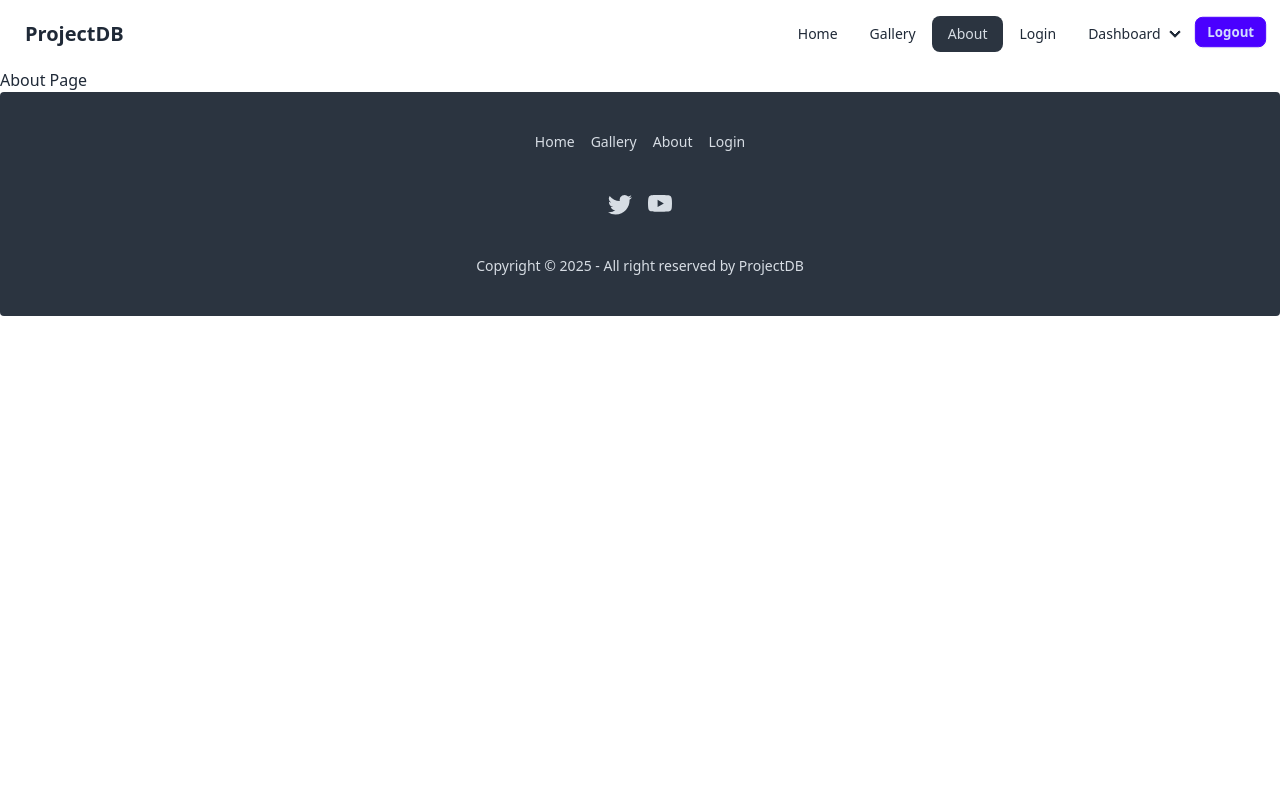
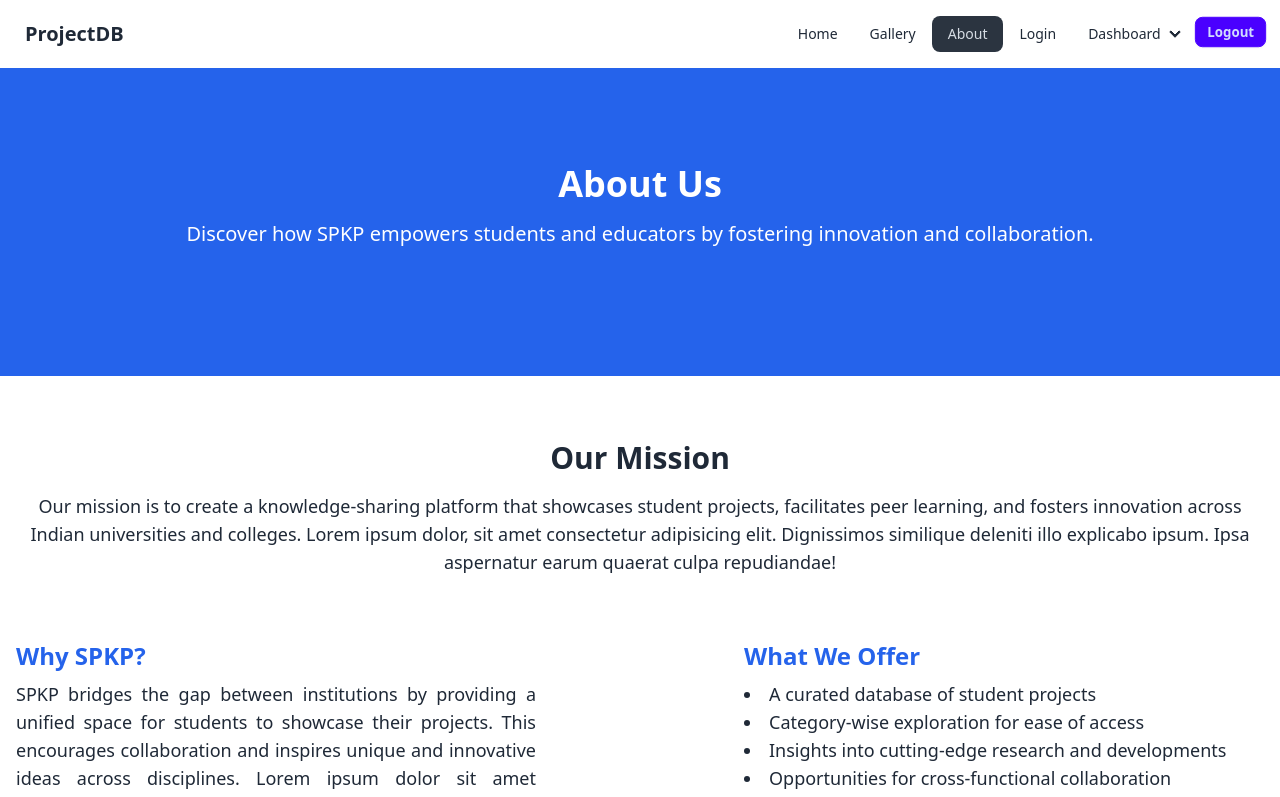
Before and after one commit to SteveSayantan/ProjectDB, a React (Vite) app: page /about in a window 1280 px wide. Shown: the top 797 px of the page. Built offline with nearby package versions, Linux system fonts and the light colour scheme.

Commit message:
complete navbar, hero and about

```diff
--- /dev/null
+++ b/src/components/FeaturedProjects.jsx
@@ -0,0 +1,5 @@
+const FeaturedProjects=()=>{
+    return <h1>Featured projects</h1>
+}
+
+export default FeaturedProjects;
--- a/src/components/Hero.jsx
+++ b/src/components/Hero.jsx
@@ -1,17 +1,20 @@
 import { Link } from "react-router-dom";
 
 const Hero = () => {
-    return <div className="hero bg-blue-600 py-20">
+    return <main className="hero bg-blue-600 py-20">
         <div className="hero-content text-center text-white">
-            <div className="max-w-7xl">
-                <h1 className="text-4xl font-bold mb-4 lg:text-5xl">Innovate, Share, and Learn</h1>
+            <div className="max-w-5xl">
+                <h1 className="text-4xl font-bold mb-4">Innovate, Share, and Learn</h1>
                 <p className="text-lg mb-8 px-1 lg:text-xl">
-                A platform to showcase student projects across Indian universities and colleges.
+                    A platform to showcase student projects across Indian universities and colleges.
                 </p>
                 <Link to='/gallery' className="btn btn-primary capitalize">explore projects</Link>
             </div>
         </div>
-    </div>
+    </main>
+
+
+
 }
 
 export default Hero;
--- a/src/components/Navbar.jsx
+++ b/src/components/Navbar.jsx
@@ -1,4 +1,4 @@
-import { NavLink } from "react-router-dom";
+import { Link, NavLink } from "react-router-dom";
 
 const Navbar = () => {
     return <nav >
@@ -34,7 +34,7 @@ const Navbar = () => {
                         <li><button className="btn btn-sm btn-primary">Logout</button></li>
                     </ul>
                 </div>
-                <a className="btn btn-ghost text-xl">ProjectDB</a>
+                <Link className="btn btn-ghost text-xl" to='/'>ProjectDB</Link>
             </ul>
             <ul className="navbar-end hidden lg:flex">
                 <ul className="menu menu-horizontal px-1">
--- a/src/components/index.js
+++ b/src/components/index.js
@@ -4,3 +4,4 @@ export {default as FormInput} from './FormInput'
 export {default as SubmitBtn} from './SubmitBtn'
 export {default as Footer} from './Footer'
 export {default as Hero} from './Hero'
+export {default as FeaturedProjects} from './FeaturedProjects'
--- a/src/pages/About.jsx
+++ b/src/pages/About.jsx
@@ -1,5 +1,49 @@
-const About=()=>{
-    return <h1>About Page</h1>
+const About = () => {
+
+    return <>
+        <main className="hero bg-blue-600 py-20">
+            <div className="hero-content text-center text-white">
+                <div className="max-w-7xl">
+                    <h1 className="text-4xl font-bold mb-4">About Us</h1>
+                    <p className="text-lg mb-8 px-1 lg:text-xl">
+                        Discover how SPKP empowers students and educators by fostering innovation and collaboration.
+                    </p>
+                </div>
+            </div>
+        </main>
+
+        <section className="py-8 max-w-7xl mx-auto px-4 text-gray-800 lg:py-16">
+            <div className="text-center mb-12 md:mb-16">
+                <h2 className="text-2xl lg:text-3xl font-semibold mb-4">Our Mission</h2>
+                <p className="lg:text-lg">
+                    Our mission is to create a knowledge-sharing platform that showcases student projects, facilitates peer learning,
+                    and fosters innovation across Indian universities and colleges. Lorem ipsum dolor, sit amet consectetur adipisicing elit.
+                    Dignissimos similique deleniti illo explicabo ipsum. Ipsa aspernatur earum quaerat culpa repudiandae!
+                </p>
+            </div>
+
+            <div className="md:flex md:justify-between">
+                <div className="md:w-5/12">
+                    <h4 className="text-xl lg:text-2xl font-semibold text-blue-600 mb-2">Why SPKP?</h4>
+                    <p className="text-justify lg:text-lg">
+                        SPKP bridges the gap between institutions by providing a unified space for students to showcase their projects.
+                        This encourages collaboration and inspires unique and innovative ideas across disciplines. Lorem ipsum dolor sit amet consectetur adipisicing elit.
+                        Maiores magni, autem laborum beatae eveniet excepturi?
+                    </p>
+                </div>
+                <div className="mt-8 md:mt-0 md:w-5/12">
+                    <h4 className="text-xl font-semibold text-blue-600 mb-2 lg:text-2xl">What We Offer</h4>
+                    <ul className='list-disc list-inside lg:text-lg'>
+                        <li> A curated database of student projects</li>
+                        <li>Category-wise exploration for ease of access</li>
+                        <li>Insights into cutting-edge research and developments</li>
+                        <li>Opportunities for cross-functional collaboration</li>
+                    </ul>
+                </div>
+            </div>
+        </section>
+    </>
+
 }
 
 export default About;
--- a/src/pages/Home.jsx
+++ b/src/pages/Home.jsx
@@ -1,9 +1,10 @@
-import { Hero } from "../components";
+import { Hero, FeaturedProjects } from "../components";
 
 
 const Home=()=>{
     return <>
         <Hero/>
+        <FeaturedProjects/>
     </>
 }
 
```
